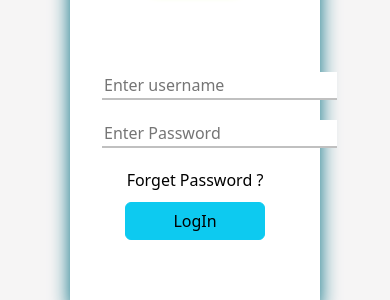
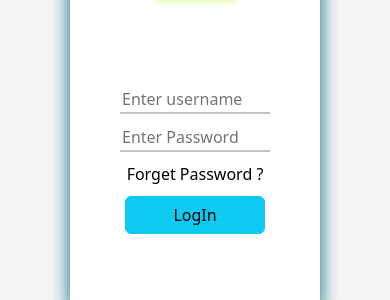
Before and after one commit to nareshm5796/App, a React (Create React App) app: page /Login in a window 390 px wide. Shown: the part 311-611 px from the top of the page. Built offline with nearby package versions, Linux system fonts and the light colour scheme; the HTML template or start-up script is replaced by a standard one.

Commit message:
pages completed

```diff
--- a/src/App.css
+++ b/src/App.css
@@ -225,8 +225,8 @@ form{
     height: 50vh;
     box-shadow: 0 0 20px rgb(0, 109, 128);
   }
-  .log-in{
-    margin: 2px 0px;
+  input{
+    width: 150px;
   }
 }
 
--- a/src/pages/Login.js
+++ b/src/pages/Login.js
@@ -4,9 +4,8 @@ const Login = () => {
             <form class=" d-flex align-items-center flex-column justify-content-evenly border border-white bg-white text-center rounded">
                     <h2 class='log-in font-weight-bolder' >LogIn</h2>
                 <div class='log-in w-75'>
-
-                    <input class='log-in' type="text" placeholder="Enter username"/>
-                    <input class='log-in' type="password" placeholder="Enter Password"/>
+                    <div class='log-in'><input type="text" placeholder="Enter username"/></div>
+                    <div class='log-in'><input type="password" placeholder="Enter Password"/></div>
                     <div class='log-in'>
                         <a href="#1">Forget Password ?</a>
                     </div>
```
